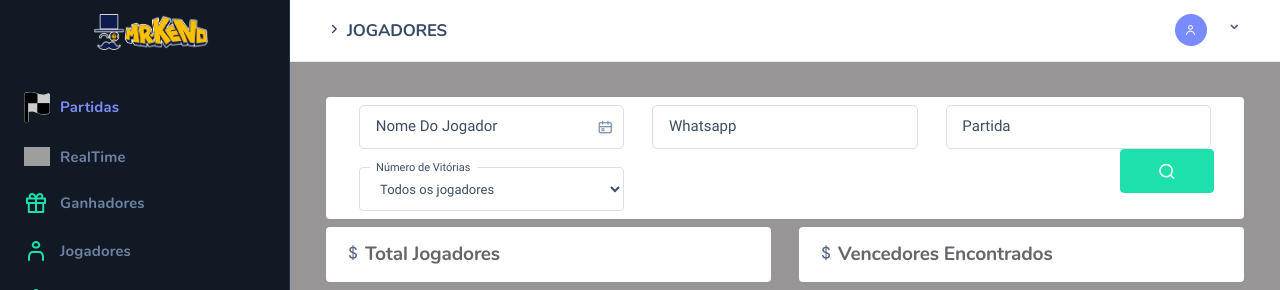
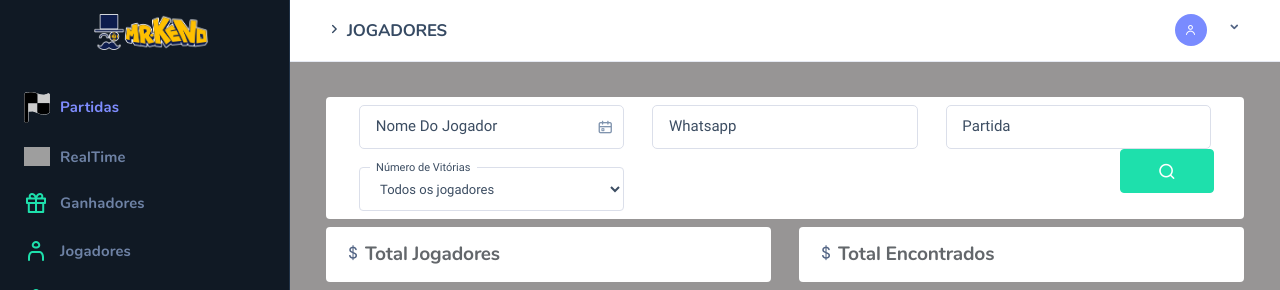
Before and after one commit to starktec/keno_promo, a Django app: template jogo/templates/jogadores.html in a window 1280 px wide. Shown: the top 290 px of the page. Run offline with Django 3.2, Linux system fonts and the light colour scheme; the template is opened without the code that fills it: values that come from a table or form of the project are taken from there, others are empty; parts of the project's set-up code (start-up, migrations or seed data) failed here and were passed over; some libraries are stand-ins or nearby versions; some web fonts are replaced; grey boxes are pictures that could not be loaded.

Commit message:
fix quantidade vencedores

```diff
--- a/jogo/templates/jogadores.html
+++ b/jogo/templates/jogadores.html
@@ -106,7 +106,7 @@ JOGADORES
             <div class="card cards-status">
                 <div class="row text-center">
                     <em class="icon ni ni-sign-mxn icon-card color-card-on-line"></em>
-                    <h6 class="title-card color-card-pos">Vencedores Encontrados</h6>
+                    <h6 class="title-card color-card-pos">Total Encontrados</h6>
                 </div>
                 <div class="row">
                     <h6 class="col-12 text-right subtitle-card color-card-pos">{{ resultado }}</h6>
```
